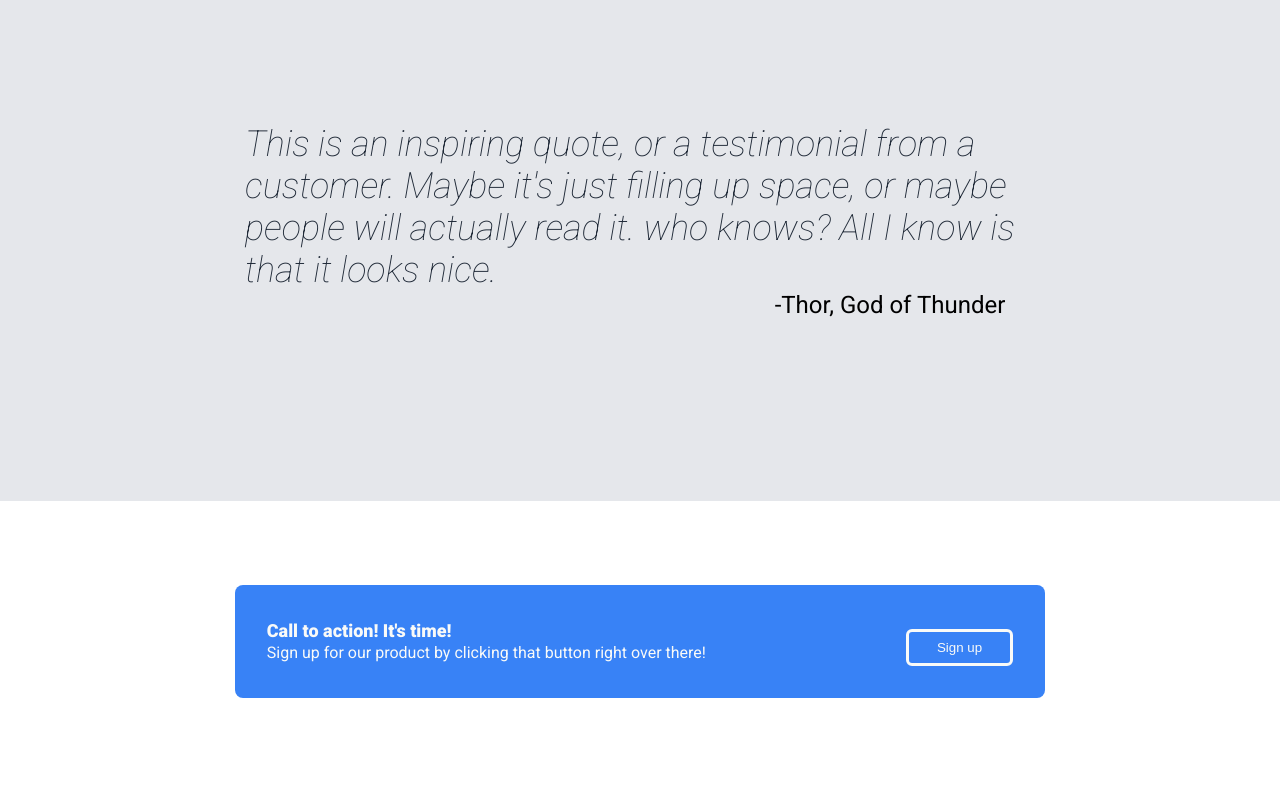
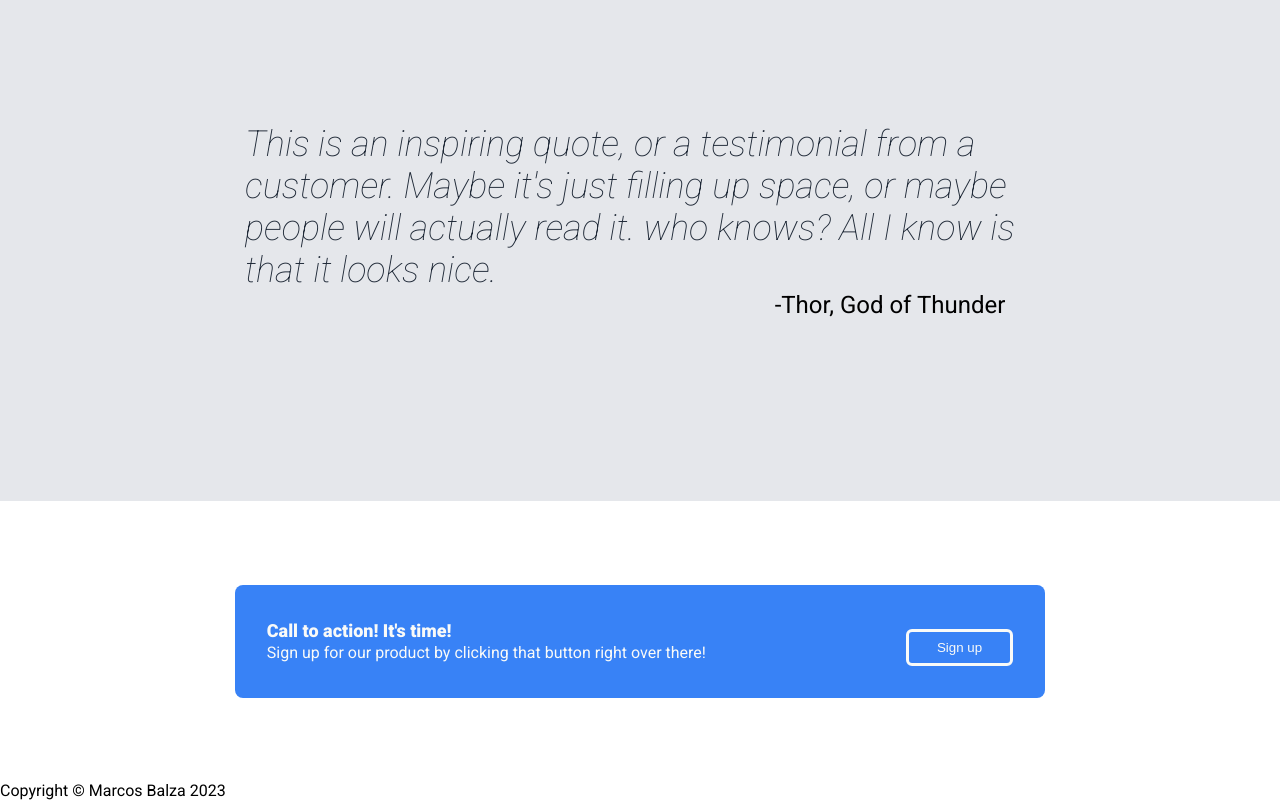
Before and after one commit to xmbalza/landing-page, a plain HTML site: page index.html in a window 1280 px wide. Shown: the part 1251-2051 px from the top of the page. Drawn offline with Linux system fonts and the light colour scheme.

Commit message:
Add footer content

```diff
--- a/index.html
+++ b/index.html
@@ -92,6 +92,10 @@
           <div class="cta-button"><button>Sign up</button></div>
         </div>
       </div>
+      <!-- end call to action page -->
+    </div>
+    <div class="footer">
+      <p>Copyright © Marcos Balza 2023</p>
     </div>
   </body>
 </html>
```
Also changed, not shown: styles.css (line endings or trailing spaces).
